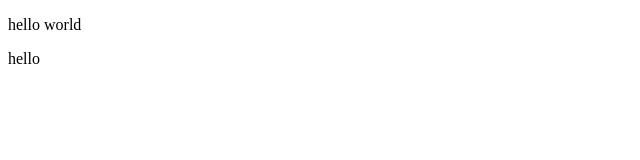
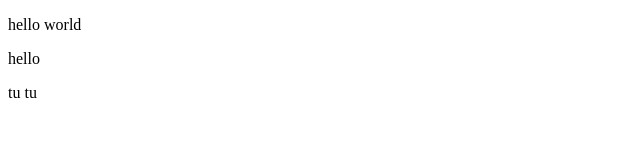
Before and after one commit to semamih/giti, a plain HTML site: page index.html in a window 1280 px wide. Shown: the full height of the page, 0-640 px from the left. Drawn offline with Linux system fonts and the light colour scheme.

Commit message:
added tu tu

```diff
--- a/index.html
+++ b/index.html
@@ -7,5 +7,6 @@
 <body>
     <p>hello world</p>
     <p class="hello">hello</p>
+    <p>tu tu</p>
 </body>
 </html>
```
